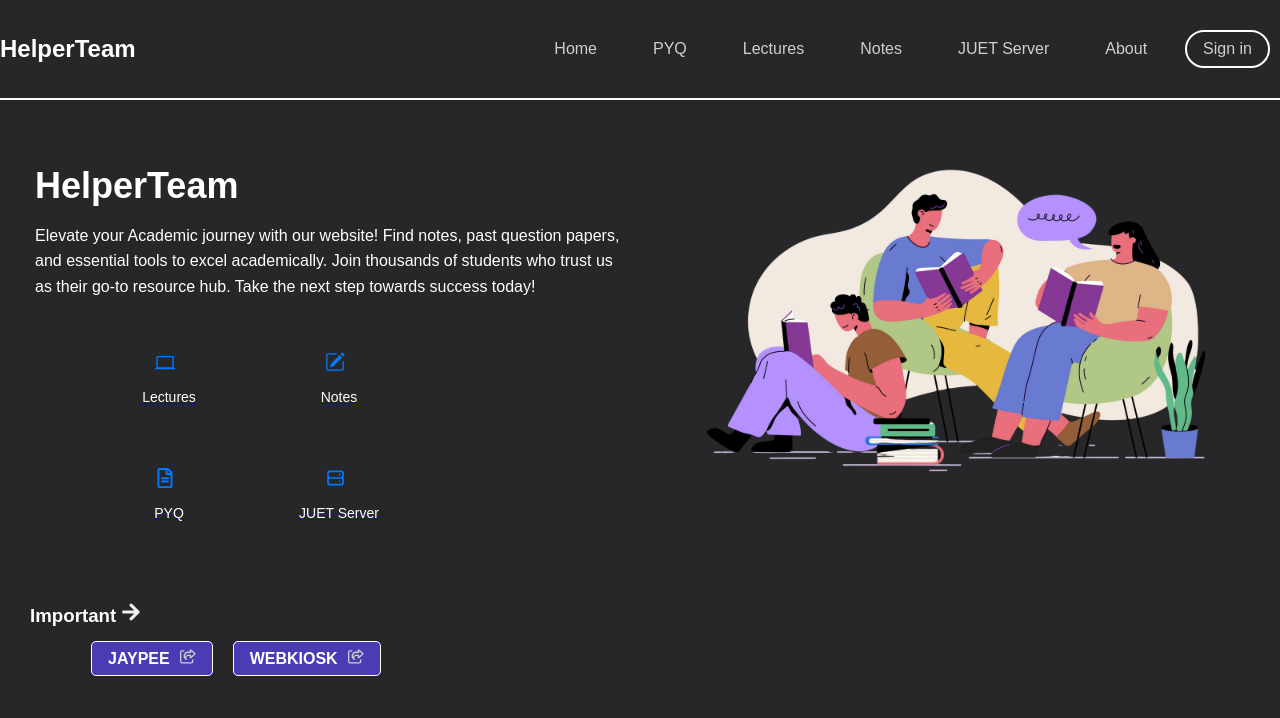
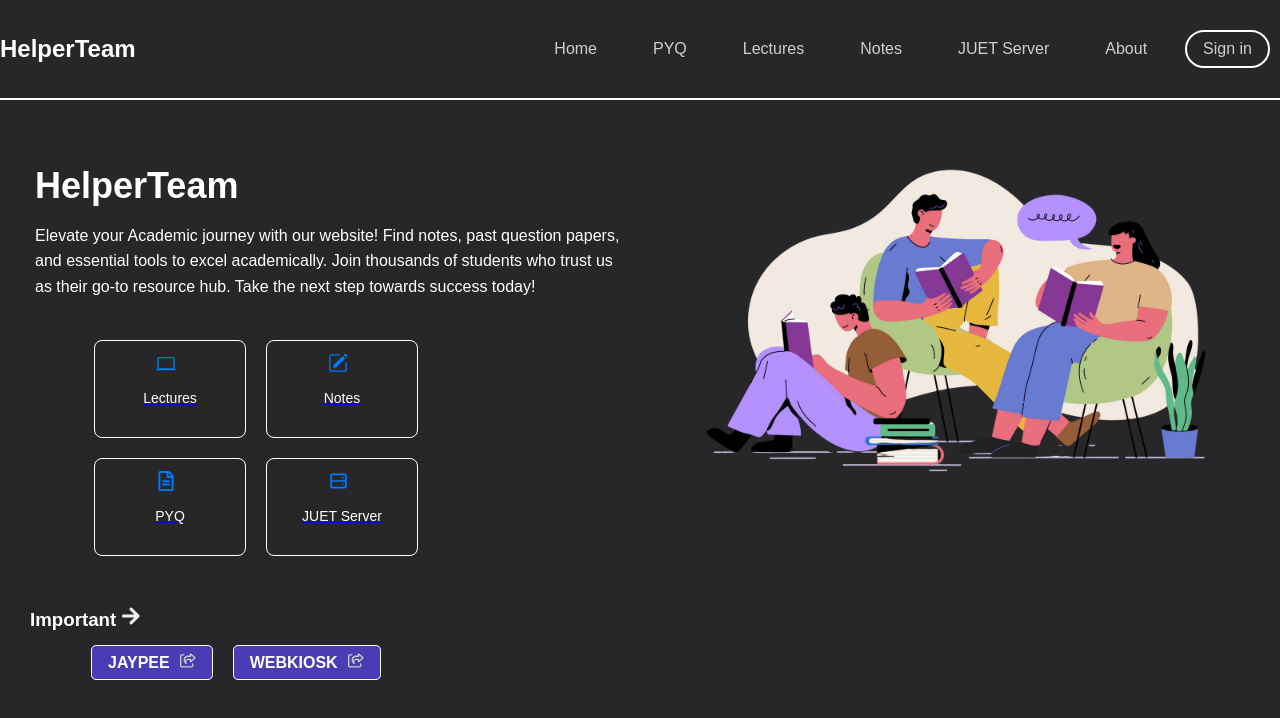
Before and after one commit to Indranil102/Helper_Team, a React (Create React App) app: page / in a window 1280 px wide. Shown: the top 718 px of the page. Built offline with nearby package versions, Linux system fonts and the light colour scheme; a web font is replaced by a local one.

Commit message:
now fixed

```diff
--- a/src/Pages/home/HomePage.css
+++ b/src/Pages/home/HomePage.css
@@ -66,6 +66,7 @@ svg {
     min-width: 100px;
     height: 12vh;
     border-radius: 8px;
+    border: 1px solid white;
 
     transition: transform 0.3s ease, box-shadow 0.3s ease;
     cursor: pointer;
```
